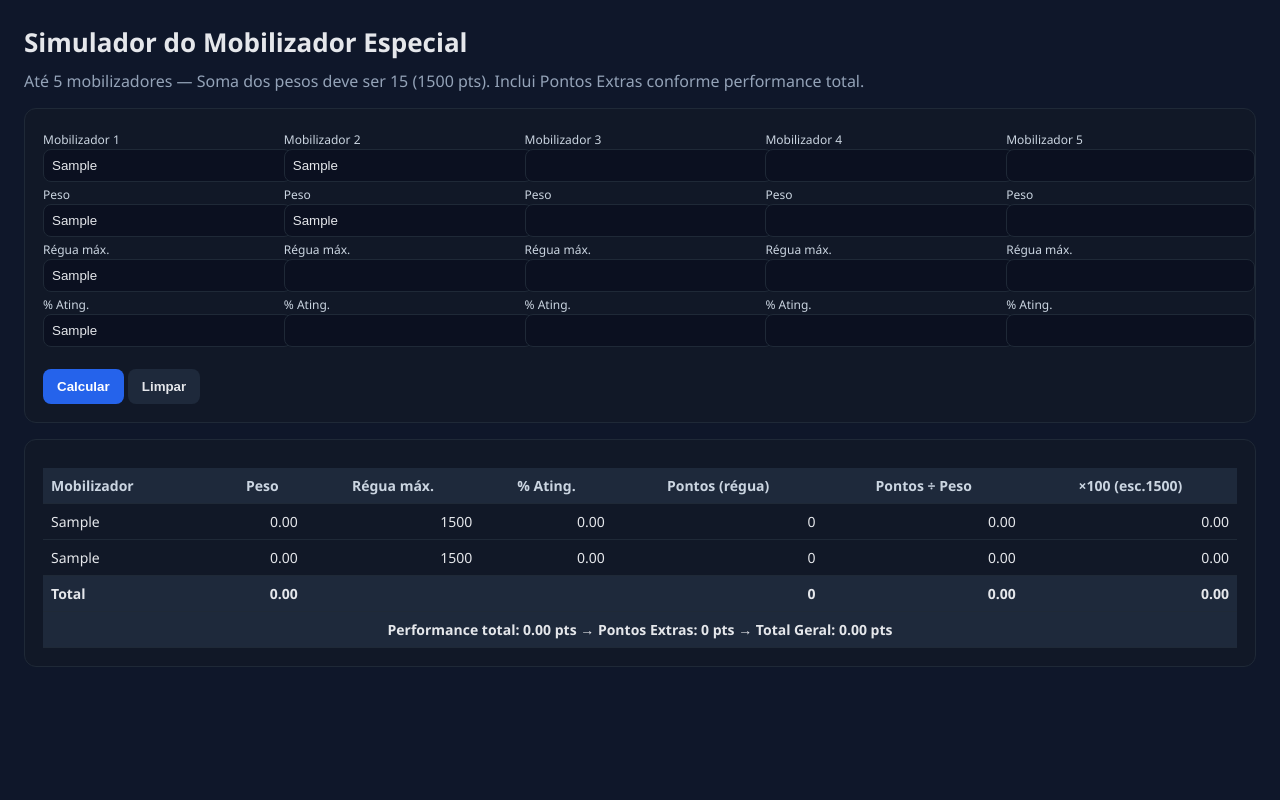
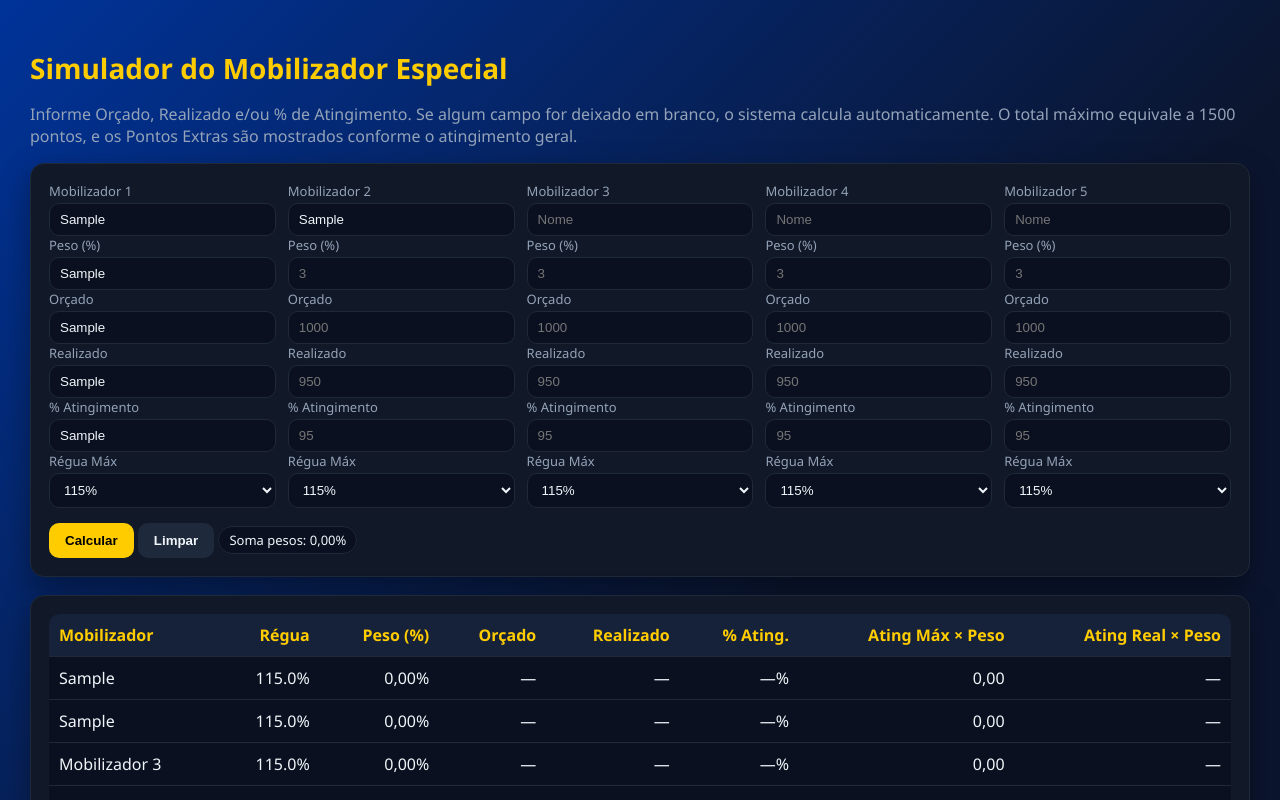
Before and after one commit to Ehmachado/Mobilizadorespecial, a plain HTML site: page index.html in a window 1280 px wide. Both pictures are taken after typing "Sample", "Sample", "Sample", "Sample", "Sample", "Sample" into the empty fields and a click on the button "Calcular". Shown: the top 800 px of the page. Drawn offline with Linux system fonts and the light colour scheme.

Commit message:
Add files via upload

```diff
--- a/index.html
+++ b/index.html
@@ -1,153 +1,175 @@
 <!DOCTYPE html>
 <html lang="pt-BR">
 <head>
-<meta charset="utf-8"/>
-<meta name="viewport" content="width=device-width,initial-scale=1"/>
-<title>Simulador do Mobilizador Especial — Régua 1500 + Pontos Extras</title>
+<meta charset="UTF-8">
+<meta name="viewport" content="width=device-width, initial-scale=1">
+<title>Simulador do Mobilizador Especial — Escala 1500</title>
 <style>
-  body{font-family:Segoe UI,Arial,sans-serif;background:#0f172a;color:#e5e7eb;margin:0;padding:24px}
-  h1{font-size:26px;margin:0 0 10px}
-  p{color:#94a3b8;margin:0 0 16px}
-  .card{background:#111827;border-radius:12px;padding:18px;margin-bottom:16px;border:1px solid #1f2937}
-  .grid{display:grid;gap:10px}
-  .grid.cols-5{grid-template-columns:repeat(5,1fr)}
-  label{font-size:12px;color:#cbd5e1}
-  input{width:100%;padding:8px;border-radius:8px;border:1px solid #1f2937;background:#0b1020;color:#e5e7eb}
-  button{padding:10px 14px;border:none;border-radius:8px;cursor:pointer;font-weight:600}
-  .primary{background:#2563eb;color:#fff}
-  .ghost{background:#1e293b;color:#e5e7eb}
-  table{width:100%;border-collapse:collapse;margin-top:10px;font-size:14px}
-  th,td{padding:8px;border-bottom:1px solid #1f2937;text-align:right}
-  th{text-align:center;color:#cbd5e1;background:#1e293b}
-  td:first-child,th:first-child{text-align:left}
-  tfoot td{font-weight:700;background:#1e293b}
-  .ok{color:#16a34a}.warn{color:#facc15}.bad{color:#ef4444}
+:root {
+  --azul:#003399; --amarelo:#ffcc00; --fundo:#0b152e;
+  --card:#111827; --borda:#1f2937; --texto:#f1f5f9; --muted:#94a3b8;
+}
+*{box-sizing:border-box}
+body{
+  font-family:"Segoe UI",Arial,sans-serif;
+  background:linear-gradient(135deg,var(--azul),var(--fundo) 60%);
+  color:var(--texto); margin:0; padding:30px;
+}
+h1{color:var(--amarelo);margin-bottom:8px;font-size:28px}
+p{color:var(--muted);margin-bottom:16px}
+.card{
+  background:var(--card);border:1px solid var(--borda);border-radius:14px;
+  padding:18px;margin-bottom:18px;box-shadow:0 12px 30px rgba(0,0,0,.35)
+}
+.grid{display:grid;gap:12px}
+.grid.cols-5{grid-template-columns:repeat(5,1fr)}
+label{font-size:13px;color:var(--muted);display:block;margin-bottom:3px}
+input,select,textarea{
+  width:100%;padding:8px 10px;border-radius:10px;border:1px solid var(--borda);
+  background:#0b1020;color:var(--texto)
+}
+input:focus,select:focus,textarea:focus{
+  outline:none;border-color:var(--amarelo);
+  box-shadow:0 0 0 3px rgba(255,204,0,.25)
+}
+textarea{min-height:100px;font-family:monospace}
+button{
+  padding:10px 16px;border:none;border-radius:10px;font-weight:700;
+  cursor:pointer;transition:.2s
+}
+button.primary{background:var(--amarelo);color:#000}
+button.primary:hover{background:#ffe75b}
+button.ghost{background:#1e293b;color:var(--texto)}
+button.ghost:hover{background:#2a3850}
+table{width:100%;border-collapse:collapse;background:#0b1020;border-radius:10px;overflow:hidden}
+th,td{padding:10px;border-bottom:1px solid var(--borda);text-align:right}
+th:first-child,td:first-child{text-align:left}
+thead th{background:#16213a;color:var(--amarelo)}
+tfoot td{background:#16213a;font-weight:700}
+.muted{color:var(--muted)}
+.resultado{text-align:center;font-size:18px;font-weight:800;color:var(--amarelo);margin-top:12px}
+.hide{display:none}
+.selreg{display:grid;grid-template-columns:1fr 1fr;gap:8px}
+.tag{background:#0b1020;border:1px solid var(--borda);border-radius:999px;padding:4px 10px;font-size:13px;margin-left:auto}
 </style>
 </head>
 <body>
 <h1>Simulador do Mobilizador Especial</h1>
-<p>Até 5 mobilizadores — Soma dos pesos deve ser 15 (1500 pts). Inclui Pontos Extras conforme performance total.</p>
+<p>Informe Orçado, Realizado e/ou % de Atingimento. Se algum campo for deixado em branco, o sistema calcula automaticamente. O total máximo equivale a 1500 pontos, e os Pontos Extras são mostrados conforme o atingimento geral.</p>
 
 <div class="card">
   <div class="grid cols-5">
-    <div>
-      <label>Mobilizador 1</label><input id="n1" placeholder="Nome"/><label>Peso</label><input id="p1"/><label>Régua máx.</label><input id="r1"/><label>% Ating.</label><input id="a1"/>
-    </div>
-    <div>
-      <label>Mobilizador 2</label><input id="n2"/><label>Peso</label><input id="p2"/><label>Régua máx.</label><input id="r2"/><label>% Ating.</label><input id="a2"/>
-    </div>
-    <div>
-      <label>Mobilizador 3</label><input id="n3"/><label>Peso</label><input id="p3"/><label>Régua máx.</label><input id="r3"/><label>% Ating.</label><input id="a3"/>
-    </div>
-    <div>
-      <label>Mobilizador 4</label><input id="n4"/><label>Peso</label><input id="p4"/><label>Régua máx.</label><input id="r4"/><label>% Ating.</label><input id="a4"/>
-    </div>
-    <div>
-      <label>Mobilizador 5</label><input id="n5"/><label>Peso</label><input id="p5"/><label>Régua máx.</label><input id="r5"/><label>% Ating.</label><input id="a5"/>
-    </div>
+    <!-- gerar 5 mobilizadores -->
+    <script>
+      for(let i=1;i<=5;i++){
+        document.write(`
+        <div id="box${i}">
+          <label>Mobilizador ${i}</label><input id="n${i}" placeholder="Nome">
+          <label>Peso (%)</label><input id="w${i}" placeholder="3">
+          <label>Orçado</label><input id="o${i}" placeholder="1000">
+          <label>Realizado</label><input id="r${i}" placeholder="950">
+          <label>% Atingimento</label><input id="a${i}" placeholder="95">
+          <label>Régua Máx</label>
+          <select id="sel${i}" onchange="toggleCustom(${i})">
+            <option value="115" selected>115%</option>
+            <option value="120">120%</option>
+            <option value="custom">Personalizada</option>
+          </select>
+          <textarea id="c${i}" class="hide" placeholder="-99999,99999&#10;0,99499&#10;0&#10;..."></textarea>
+        </div>`);
+      }
+    </script>
   </div>
-  <br>
-  <button class="primary" onclick="calcular()">Calcular</button>
-  <button class="ghost" onclick="limpar()">Limpar</button>
+  <div class="btns" style="margin-top:15px">
+    <button class="primary" onclick="calcular()">Calcular</button>
+    <button class="ghost" onclick="limpar()">Limpar</button>
+    <span id="pesoInfo" class="tag">Soma pesos: 0%</span>
+  </div>
 </div>
 
 <div class="card">
-  <table id="tabela">
+  <table>
     <thead>
-      <tr><th>Mobilizador</th><th>Peso</th><th>Régua máx.</th><th>% Ating.</th><th>Pontos (régua)</th><th>Pontos ÷ Peso</th><th>×100 (esc.1500)</th></tr>
+      <tr>
+        <th>Mobilizador</th><th>Régua</th><th>Peso (%)</th><th>Orçado</th><th>Realizado</th>
+        <th>% Ating.</th><th>Ating Máx × Peso</th><th>Ating Real × Peso</th>
+      </tr>
     </thead>
-    <tbody id="tbody"><tr><td colspan="7" style="text-align:center;color:#94a3b8">Insira dados e clique em Calcular</td></tr></tbody>
-    <tfoot>
-      <tr><td>Total</td><td id="tPeso"></td><td></td><td></td><td id="tReg"></td><td id="tReal"></td><td id="t1500"></td></tr>
-      <tr><td colspan="7" id="extras" style="text-align:center"></td></tr>
-    </tfoot>
+    <tbody id="tbody"><tr><td colspan="8" class="muted" style="text-align:center">Preencha e clique em Calcular</td></tr></tbody>
+    <tfoot><tr><td><b>Total</b></td><td></td><td id="tPeso"></td><td></td><td></td><td></td><td id="tMax"></td><td id="tReal"></td></tr></tfoot>
   </table>
+  <div class="resultado" id="resumo">Pontos: 0 | Pontos Extras: 0</div>
 </div>
 
 <script>
-// --- Régua compacta ---
-const REGUA=[
-[-99999.99999,0.99499,0],[0.995,1.99499,10],[1.995,2.99499,20],[2.995,3.99499,30],
-[3.995,4.99499,40],[4.995,5.99499,50],[5.995,6.99499,60],[6.995,7.99499,70],
-[7.995,8.99499,80],[8.995,9.99499,90],[9.995,10.99499,100],[10.995,11.99499,110],
-[11.995,12.99499,120],[12.995,13.99499,130],[13.995,15.99499,150],[15.995,16.99499,160],
-[16.995,17.99499,170],[17.995,18.99499,180],[18.995,19.99499,190],[19.995,20.99499,200],
-[20.995,21.99499,210],[21.995,22.99499,220],[22.995,23.99499,230],[23.995,24.99499,240],
-[24.995,25.99499,250],[25.995,26.99499,260],[26.995,27.99499,270],[27.995,28.99499,280],
-[28.995,29.99499,290],[29.995,30.99499,300],[30.995,31.99499,310],[31.995,32.99499,320],
-[32.995,33.99499,330],[33.995,34.99499,340],[34.995,35.99499,350],[35.995,36.99499,360],
-[36.995,37.99499,370],[37.995,38.99499,380],[38.995,39.99499,390],[39.995,40.99499,400],
-[40.995,41.99499,410],[41.995,42.99499,420],[42.995,43.99499,430],[43.995,44.99499,440],
-[44.995,45.99499,450],[45.995,46.99499,460],[46.995,47.99499,470],[47.995,48.99499,480],
-[48.995,49.99499,490],[49.995,50.99499,500],[50.995,51.99499,510],[51.995,52.99499,520],
-[52.995,53.99499,530],[53.995,54.99499,540],[54.995,55.99499,550],[55.995,56.99499,560],
-[56.995,57.99499,570],[57.995,58.99499,580],[58.995,59.99499,590],[59.995,60.99499,600],
-[60.995,61.99499,610],[61.995,62.99499,620],[62.995,63.99499,630],[63.995,64.99499,640],
-[64.995,65.99499,650],[65.995,66.99499,660],[66.995,67.99499,670],[67.995,68.99499,680],
-[68.995,69.99499,690],[69.995,70.99499,700],[70.995,71.99499,710],[71.995,72.99499,720],
-[72.995,73.99499,730],[73.995,74.99499,740],[74.995,75.99499,750],[75.995,76.99499,760],
-[76.995,77.99499,770],[77.995,78.99499,780],[78.995,79.99499,790],[79.995,80.99499,800],
-[80.995,81.99499,810],[81.995,82.99499,820],[82.995,83.99499,830],[83.995,84.99499,840],
-[84.995,85.99499,850],[85.995,86.99499,860],[86.995,87.99499,870],[87.995,88.99499,880],
-[88.995,89.99499,890],[89.995,90.99499,900],[90.995,91.99499,910],[91.995,92.99499,920],
-[92.995,93.99499,930],[93.995,94.99499,940],[94.995,95.99499,950],[95.995,96.99499,960],
-[96.995,97.99499,970],[97.995,98.99499,980],[98.995,99.99499,990],[99.995,100.39499,1000],
-[100.395,100.79499,1013],[100.795,101.19499,1026],[101.195,101.59499,1039],[101.595,101.99499,1052],
-[101.995,102.39499,1065],[102.395,102.79499,1078],[102.795,103.19499,1091],[103.195,103.59499,1104],
-[103.595,103.99499,1117],[103.995,104.39499,1130],[104.395,104.79499,1143],[104.795,105.19499,1156],
-[105.195,105.59499,1169],[105.595,105.99499,1182],[105.995,106.39499,1195],[106.395,106.79499,1208],
-[106.795,107.19499,1221],[107.195,107.59499,1234],[107.595,107.99499,1247],[107.995,108.39499,1260],
-[108.395,108.79499,1273],[108.795,109.19499,1286],[109.195,109.59499,1299],[109.595,109.99499,1312],
-[109.995,110.39499,1325],[110.395,110.79499,1338],[110.795,111.19499,1351],[111.195,111.59499,1364],
-[111.595,111.99499,1377],[111.995,112.39499,1390],[112.395,112.79499,1403],[112.795,113.19499,1416],
-[113.195,113.59499,1429],[113.595,113.99499,1442],[113.995,114.39499,1455],[114.395,114.79499,1468],
-[114.795,114.99499,1481],[114.995,99999.99999,1500]
-];
-
-function pontosDaRegua(x){
-  for(const [low,high,pts] of REGUA){if(x>=low&&x<=high)return pts;}
-  return x>114.995?1500:0;
-}
+const BR = s=>parseFloat(String(s||'').trim().replace(/\./g,'').replace(',','.'));
+const fmt = (x,d=2)=>Number.isFinite(x)?x.toLocaleString('pt-BR',{minimumFractionDigits:d,maximumFractionDigits:d}):'—';
+function toggleCustom(i){document.getElementById('c'+i).classList.toggle('hide',document.getElementById('sel'+i).value!=='custom');}
+function bonus(p){if(p>=1500)return 200;if(p>=1400)return 180;if(p>=1300)return 160;if(p>=1200)return 140;if(p>=1100)return 120;if(p>=1000)return 100;return 0;}
 
 function calcular(){
   const tbody=document.getElementById("tbody");tbody.innerHTML="";
-  let sumPeso=0,sumReg=0,sumReal=0,sum1500=0;
+  let somaPeso=0,somaAtingMax=0,somaAtingReal=0;
+
   for(let i=1;i<=5;i++){
-    const n=document.getElementById("n"+i).value.trim();
-    const p=parseFloat(document.getElementById("p"+i).value.replace(",","."))||0;
-    const r=parseFloat(document.getElementById("r"+i).value.replace(",","."))||0;
-    const a=parseFloat(document.getElementById("a"+i).value.replace(",","."))||0;
-    if(!n&&!p&&!a)continue;
-    const pts=pontosDaRegua(a);
-    const real=p>0?pts/p:0;
-    const esc=real*100;
-    sumPeso+=p;sumReg+=pts;sumReal+=real;sum1500+=esc;
+    const nome=(document.getElementById("n"+i).value||"").trim()||`Mobilizador ${i}`;
+    const peso=BR(document.getElementById("w"+i).value)||0;
+    let orcado=BR(document.getElementById("o"+i).value)||0;
+    let realizado=BR(document.getElementById("r"+i).value)||0;
+    let ating=BR(document.getElementById("a"+i).value);
+    const tipo=document.getElementById("sel"+i).value;
+
+    // cálculo automático
+    if(!Number.isFinite(ating) && orcado>0 && realizado>0) ating = (realizado/orcado)*100;
+    else if(!realizado && orcado>0 && Number.isFinite(ating)) realizado = (ating/100)*orcado;
+    else if(!orcado && realizado>0 && Number.isFinite(ating)) orcado = realizado/(ating/100);
+
+    // definir régua máxima
+    let atingMax=(tipo==="custom")?115:parseFloat(tipo);
+    if(tipo==="custom"){
+      const txt=document.getElementById("c"+i).value;
+      const linhas=txt.split(/\r?\n/).map(s=>s.trim()).filter(Boolean);
+      for(let j=1;j<linhas.length;j+=3){let val=BR(linhas[j]);if(val>atingMax)atingMax=val;}
+    }
+
+    somaPeso+=peso;
+    somaAtingMax+=atingMax*peso;
+    somaAtingReal+=ating*peso;
+
     const tr=document.createElement("tr");
-    tr.innerHTML=`<td>${n}</td><td>${p.toFixed(2)}</td><td>${r||1500}</td><td>${a.toFixed(2)}</td><td>${pts}</td><td>${real.toFixed(2)}</td><td>${esc.toFixed(2)}</td>`;
+    tr.innerHTML=`
+      <td>${nome}</td>
+      <td>${tipo==="custom"?"Custom":atingMax.toFixed(1)+"%"}</td>
+      <td>${fmt(peso,2)}%</td>
+      <td>${orcado?fmt(orcado,2):"—"}</td>
+      <td>${realizado?fmt(realizado,2):"—"}</td>
+      <td>${fmt(ating,2)}%</td>
+      <td>${fmt(atingMax*peso,2)}</td>
+      <td>${fmt(ating*peso,2)}</td>`;
     tbody.appendChild(tr);
   }
-  document.getElementById("tPeso").innerText=sumPeso.toFixed(2);
-  document.getElementById("tReg").innerText=sumReg.toFixed(0);
-  document.getElementById("tReal").innerText=sumReal.toFixed(2);
-  document.getElementById("t1500").innerText=sum1500.toFixed(2);
-  const extras=document.getElementById("extras");
-  const bonus=calcBonus(sum1500);
-  extras.innerHTML=`Performance total: <b>${sum1500.toFixed(2)} pts</b> → Pontos Extras: <b>${bonus} pts</b> → <b>Total Geral: ${(sum1500+bonus).toFixed(2)} pts</b>`;
+
+  document.getElementById("tPeso").textContent=fmt(somaPeso,2)+"%";
+  document.getElementById("tMax").textContent=fmt(somaAtingMax,2);
+  document.getElementById("tReal").textContent=fmt(somaAtingReal,2);
+  document.getElementById("pesoInfo").textContent=`Soma pesos: ${fmt(somaPeso,2)}%`;
+
+  const pts = somaAtingMax>0 ? (somaAtingReal/somaAtingMax)*1500 : 0;
+  const extras=bonus(pts);
+  document.getElementById("resumo").textContent=`Pontos: ${fmt(pts,2)} | Pontos Extras: ${extras}`;
 }
 
-function calcBonus(x){
-  if(x>=1500)return 200;
-  if(x>=1400)return 180;
-  if(x>=1300)return 160;
-  if(x>=1200)return 140;
-  if(x>=1100)return 120;
-  if(x>=1000)return 100;
-  return 0;
-}
 function limpar(){
-  for(let i=1;i<=5;i++){["n","p","r","a"].forEach(id=>document.getElementById(id+i).value="");}
-  document.getElementById("tbody").innerHTML='<tr><td colspan="7" style="text-align:center;color:#94a3b8">Insira dados e clique em Calcular</td></tr>';
-  document.getElementById("tPeso").textContent="";document.getElementById("tReg").textContent="";document.getElementById("tReal").textContent="";document.getElementById("t1500").textContent="";document.getElementById("extras").textContent="";
+  for(let i=1;i<=5;i++){
+    ['n','w','o','r','a','c'].forEach(id=>document.getElementById(id+i).value="");
+    document.getElementById("sel"+i).value="115";toggleCustom(i);
+  }
+  document.getElementById("tbody").innerHTML='<tr><td colspan="8" class="muted" style="text-align:center">Preencha e clique em Calcular</td></tr>';
+  document.getElementById("tPeso").textContent="";
+  document.getElementById("tMax").textContent="";
+  document.getElementById("tReal").textContent="";
+  document.getElementById("pesoInfo").textContent="Soma pesos: 0%";
+  document.getElementById("resumo").textContent="Pontos: 0 | Pontos Extras: 0";
 }
 </script>
 </body>
```
